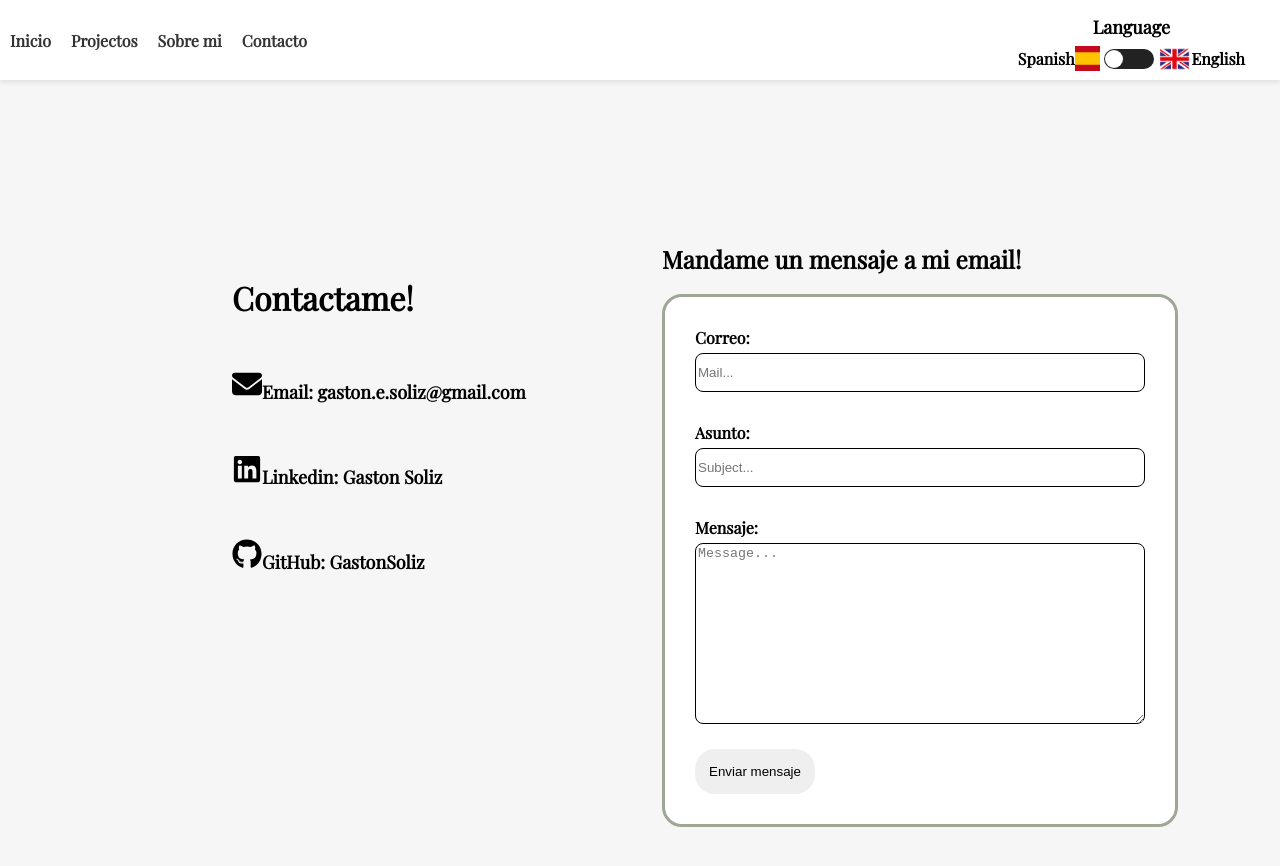
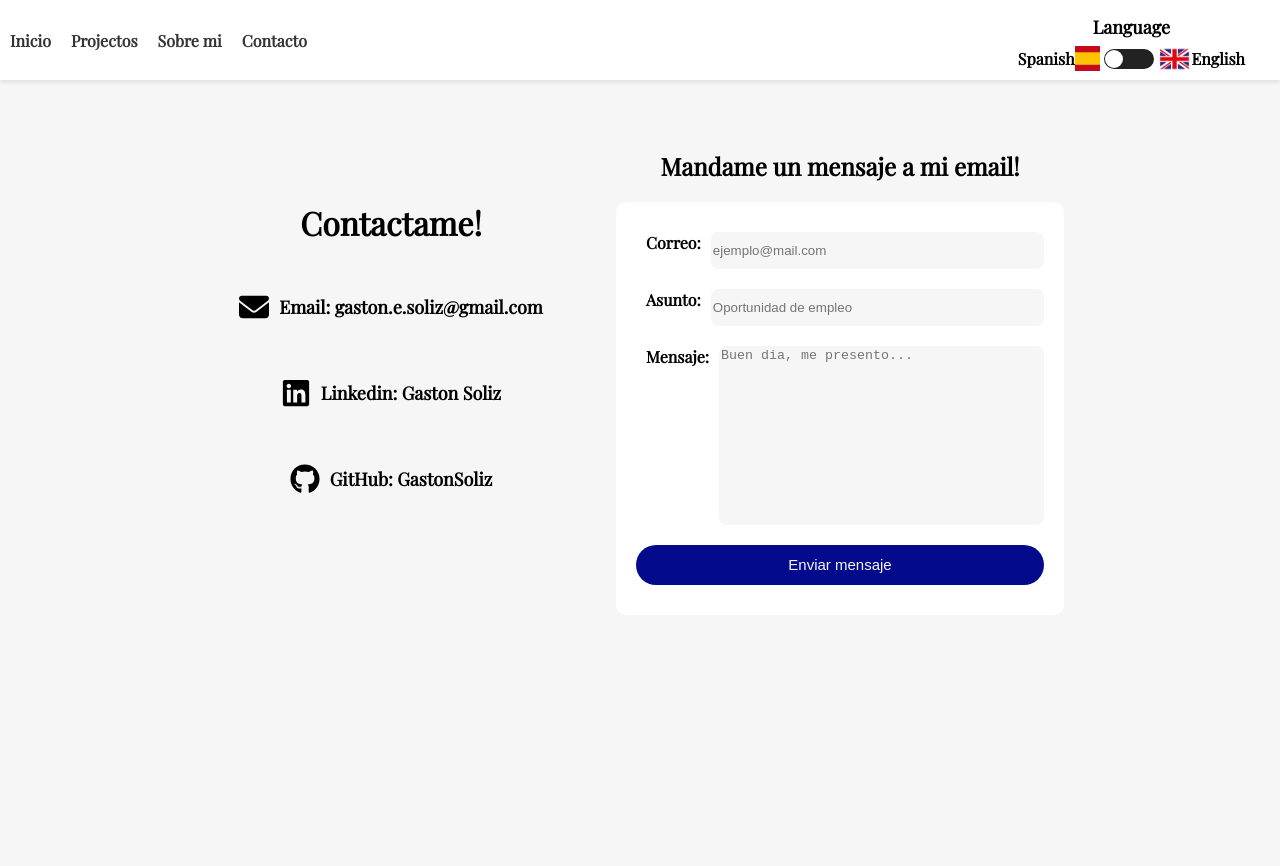
Before and after one commit to GastonSoliz/portfolio-app, a React (Vite) app: page /contact in a window 1280 px wide. Shown: the top 866 px of the page. After the commit the page ends 800 px from the top, so only its background shows below. Built offline with nearby package versions, Linux system fonts and the light colour scheme.

Commit message:
refactoring and fixing contact view

```diff
--- a/src/views/Contact/Contact.jsx
+++ b/src/views/Contact/Contact.jsx
@@ -86,17 +86,31 @@ export default function Contact() {
             : "Send me a message to my mail!"}
         </h2>
         <form onSubmit={sendEmail} className={style.formContainer}>
-          <label>{lang === "es" ? "Correo: " : "Mail: "}</label>
-          <input type="email" name="email" placeholder="Mail..." required />
-          <label>{lang === "es" ? "Asunto: " : "Subject: "}</label>
-          <input type="text" name="subject" placeholder="Subject..." required />
-          <label>{lang === "es" ? "Mensaje: " : "Message: "}</label>
-          <textarea
+          <div>
+            <label>{lang === "es" ? "Correo: " : "Mail: "}</label>
+            <input
+            type="email"
+            name="email"
+            placeholder={lang==="es"? "ejemplo@mail.com":"example@mail.com"}
+            required />
+          </div>
+          <div>
+            <label>{lang === "es" ? "Asunto: " : "Subject: "}</label>
+            <input
+            type="text"
+            name="subject"
+            placeholder={lang==="es"? "Oportunidad de empleo":"Job Opportunity"}
+            required />
+          </div>
+          <div>
+            <label>{lang === "es" ? "Mensaje: " : "Message: "}</label>
+            <textarea
             type="text"
             name="message"
-            placeholder="Message..."
+            placeholder={lang==="es"?"Buen dia, me presento...":"Good morning, i introduced myself..."}
             required
-          ></textarea>
+            ></textarea>
+          </div>
           <button type="submit">
             {lang === "es" ? "Enviar mensaje" : "Send message"}
           </button>
--- a/src/views/Contact/contact.module.css
+++ b/src/views/Contact/contact.module.css
@@ -1,19 +1,17 @@
-.contactContainer {
+/* .contactContainer {
   display: flex;
 
-  width: 100vw;
-  height: 100vh;
+  width: 100%;
+  height: 100%;
 
   justify-content: center;
-  align-items: center;
 }
 
 .redContainer {
-  width: 300px;
+  width: 350px;
   height: 450px;
 
   padding: 30px;
-  margin: 200px;
 }
 
 .redContainer p {
@@ -26,6 +24,7 @@
 .redContainer img {
   width: 30px;
   height: 30px;
+  margin-right: 10px;
 }
 
 .redContainer a {
@@ -34,14 +33,9 @@
   color: black;
 }
 
-.formDivContainer {
-  margin-top: 50px;
-}
-
 .formContainer {
   background-color: #fff;
 
-  border: 3px solid #a0a694;
   border-radius: 20px;
 
   display: flex;
@@ -121,4 +115,132 @@
   .formDivContainer {
     margin-top: 90px;
   }
+} */
+
+.contactContainer{
+  display: flex;
+
+  width: 100%;
+  height: 100%;
+  gap: 50px;
+
+  justify-content: center;
+  text-align: center;
 }
+
+.redContainer{
+  width: 350px;
+  height: 450px;
+
+  margin-top: 100px;
+}
+
+
+.redContainer p {
+  display: flex;
+  justify-content: center;
+  align-items: center;
+
+  font-size: 18px;
+  font-weight: bold;
+
+  margin-top: 40px;
+  padding: 8px 0;
+
+  transition: 0.3s ease;
+
+}
+
+.redContainer p:hover{
+  background-color: #FFF;
+  border-radius: 20px;
+
+  transition: 0.3s ease;
+  transform: scale(1.1);
+}
+
+.redContainer img {
+  width: 30px;
+  height: 30px;
+  margin-right: 10px;
+}
+
+.redContainer a {
+  cursor: pointer;
+  text-decoration: none;
+  color: black;
+}
+
+.formDivContainer{
+  width: 35%;
+  height: 100%;
+  margin-top: 50px;
+}
+
+.formContainer{
+  display: flex;
+  flex-direction: column;
+
+  background-color: #fff;
+  border-radius: 10px;
+
+  padding: 30px 20px;
+}
+
+.formContainer div{
+  display: flex;
+  align-items: flex-start;
+
+  margin-bottom: 20px;
+}
+
+.formContainer input {
+  width: 90%;
+  height: 35px;
+
+  border: none;
+  background-color: #F7F6F6;
+
+  border-radius: 8px;
+}
+
+.formContainer textarea {
+  width: 90%;
+  height: 175px;
+
+  border: none;
+  resize: none;
+
+  background-color: #F7F6F6;
+
+
+  border-radius: 8px;
+}
+
+.formContainer label {
+  font-weight: bold;
+  padding: 0 10px;
+}
+
+.formContainer button {
+  width: 100%;
+  height: 40px;
+
+  background-color: #030a8c;
+  font-size: 15px;
+
+  color: #f7f6f6;
+
+
+  border-radius: 20px;
+  border: none;
+
+  cursor: pointer;
+
+  transition: 0.3s ease;
+}
+
+.formContainer button:hover{
+  transition: 0.3s ease;
+  transform: scale(1.1);
+}
```
